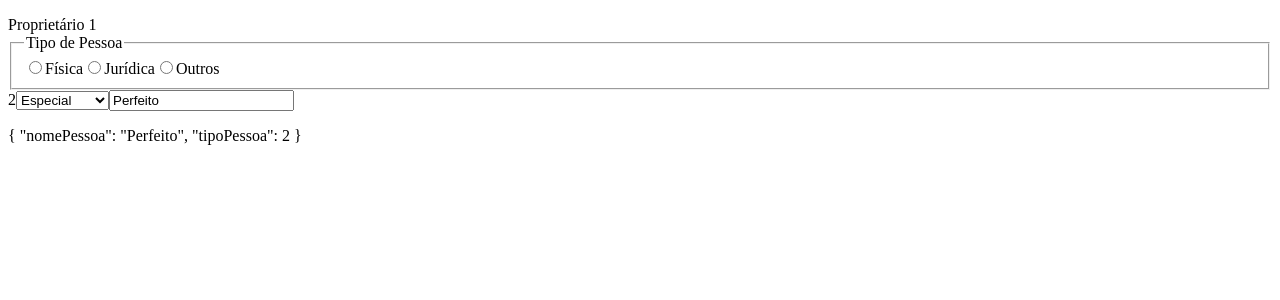
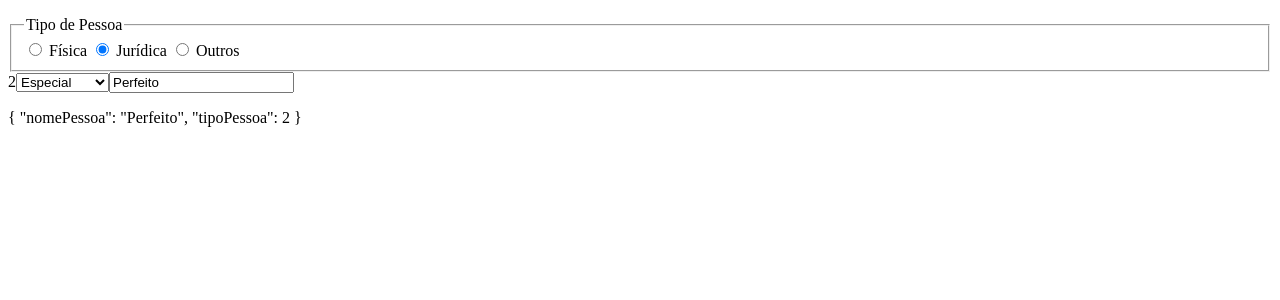
Before and after one commit to RafaelPerfeito/Treinamento, an Angular app: page / in a window 1280 px wide. Shown: the top 300 px of the page. Built offline with nearby package versions, Linux system fonts and the light colour scheme.

Commit message:
ngFor e ngIF

```diff
--- a/src/app/cliente/cadastro-cliente/cadastro-cliente.component.html
+++ b/src/app/cliente/cadastro-cliente/cadastro-cliente.component.html
@@ -1,5 +1,5 @@
 <p>
-  {{ cliente }}
+  <span *ngIf="pessoa.tipoPessoa == 1">{{ cliente }} </span>
   <app-tipo-pessoa [(tipoPessoa)]="pessoa.tipoPessoa"></app-tipo-pessoa>
   <app-tipo-cliente></app-tipo-cliente>
   <!--
--- a/src/app/cliente/tipo-pessoa/tipo-pessoa.component.html
+++ b/src/app/cliente/tipo-pessoa/tipo-pessoa.component.html
@@ -1,7 +1,19 @@
 <fieldset>
   <legend>Tipo de Pessoa</legend>
-  <label><input type="radio" name="rdoTipoPessoa" (click)="alterarValor(1)">Física</label>
-  <label><input type="radio" name="rdoTipoPessoa" (click)="alterarValor(2)">Jurídica</label>
-  <label><input type="radio" name="rdoTipoPessoa" (click)="alterarValor(3)">Outros</label>
+
+  <label *ngFor="let auxTipoPessoa of listaTiposPessoa">
+    <input
+      type="radio"
+      [value]="auxTipoPessoa.codigo"
+      [(ngModel)]="tipoPessoa"
+      (change)="alterarValor()"/>
+    {{auxTipoPessoa.descricao}}
+  </label>
+
+<!--
+  <label><input type="radio" name="rdoTipoPessoa" [value]="1" [(ngModel)]="tipoPessoa" (change)="alterarValor()">Física</label>
+  <label><input type="radio" name="rdoTipoPessoa" [value]="2" [(ngModel)]="tipoPessoa" (change)="alterarValor()">Jurídica</label>
+  <label><input type="radio" name="rdoTipoPessoa" [value]="3" [(ngModel)]="tipoPessoa" (change)="alterarValor()">Outros</label>
+-->
 </fieldset>
 {{tipoPessoa}}
--- a/src/app/cliente/tipo-pessoa/tipo-pessoa.component.ts
+++ b/src/app/cliente/tipo-pessoa/tipo-pessoa.component.ts
@@ -9,16 +9,21 @@ import { TipoPessoa } from '../tipo-pessoa';
 export class TipoPessoaComponent implements OnInit {
 
   @Input() tipoPessoa: TipoPessoa;
-  @Output() tipoPessoaChange: EventEmitter<TipoPessoa> = new
-    EventEmitter<TipoPessoa>();
+  @Output() tipoPessoaChange: EventEmitter<TipoPessoa> = new EventEmitter<TipoPessoa>();
+
+  listaTiposPessoa = [
+    { codigo : TipoPessoa.Fisica, descricao : "Física"},
+    { codigo : TipoPessoa.Juridica, descricao : "Jurídica"},
+    { codigo : TipoPessoa.Outros, descricao : "Outros"}
+  ]
 
   constructor() { }
 
   ngOnInit() {
   }
 
-  alterarValor(tipoSelecionado: TipoPessoa){
-    this.tipoPessoaChange.emit(tipoSelecionado);
+  alterarValor(){
+    this.tipoPessoaChange.emit(this.tipoPessoa);
   }
 
 }
```
